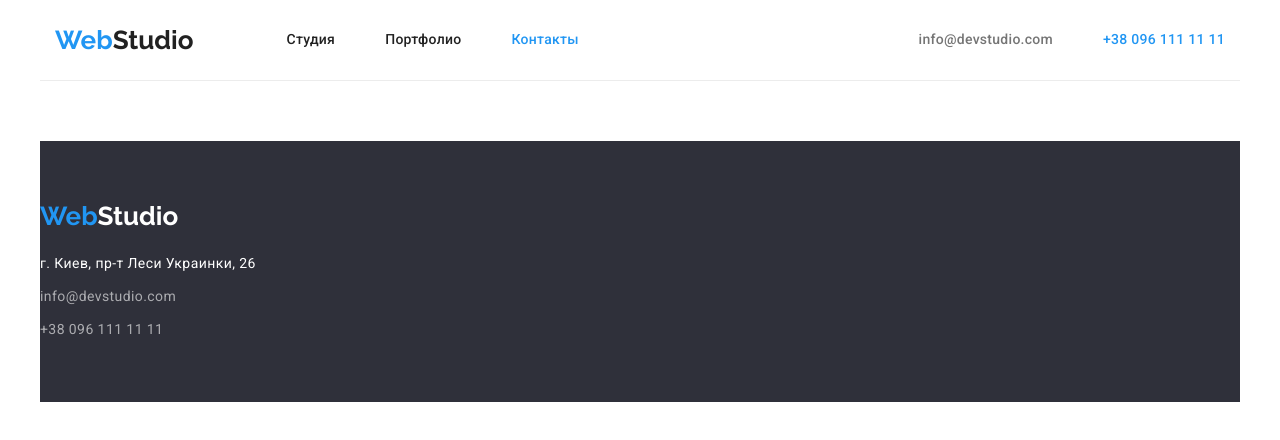
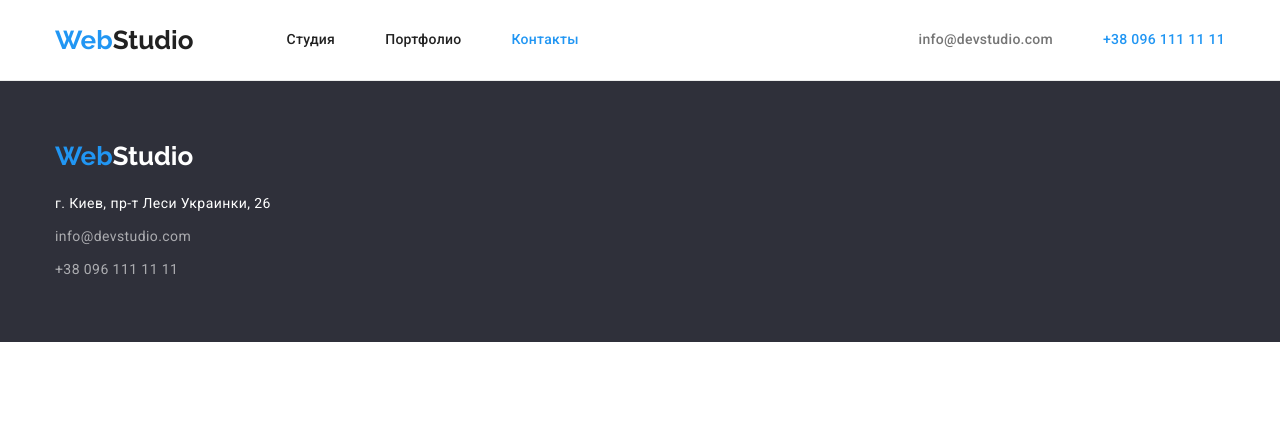
Before and after one commit to juliettaks/goit-markup-hw-08, a plain HTML site: page contacts.html in a window 1280 px wide. Drawn offline with nearby package versions, Linux system fonts and the light colour scheme.

Commit message:
small edits 2

```diff
--- a/contacts.html
+++ b/contacts.html
@@ -16,9 +16,9 @@
   </head>
 
   <body>
-     <header class="header">
+     <header class="header line">
 
-      <div class="container line">
+      <div class="container ">
 
           <nav class="header-navigation">
             <a lang="en" class="header-logo link" href="./index.html"
@@ -61,8 +61,8 @@
 
     </header>
 
-       <footer class="footer">
-        <div class="container footer-background">
+    <footer class="footer footer-background">
+        <div class="container">
         <a lang="en" class="footer-logo link" href=""
           ><span class="logo-first">Web</span>Studio</a>
 
```
Also changed, not shown: portfolio.html (+8 -9 lines).
